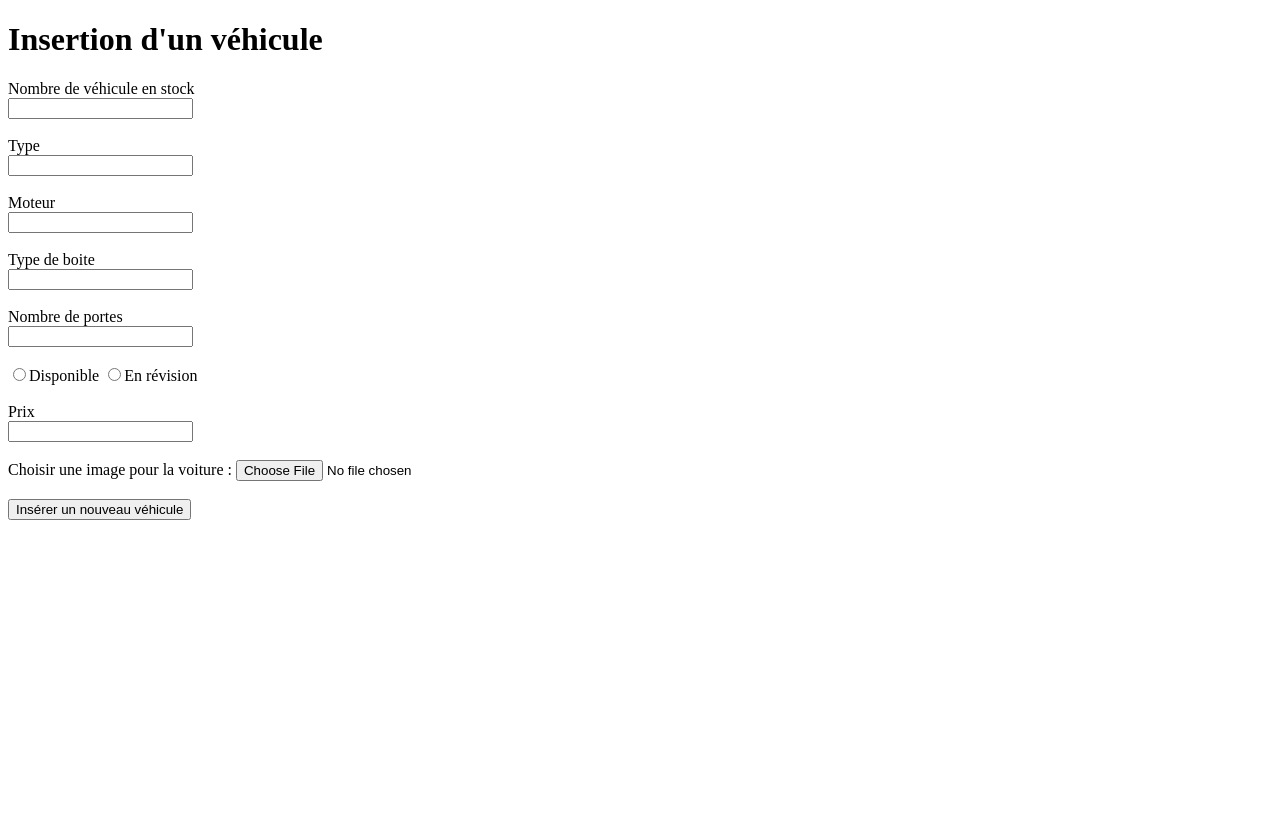
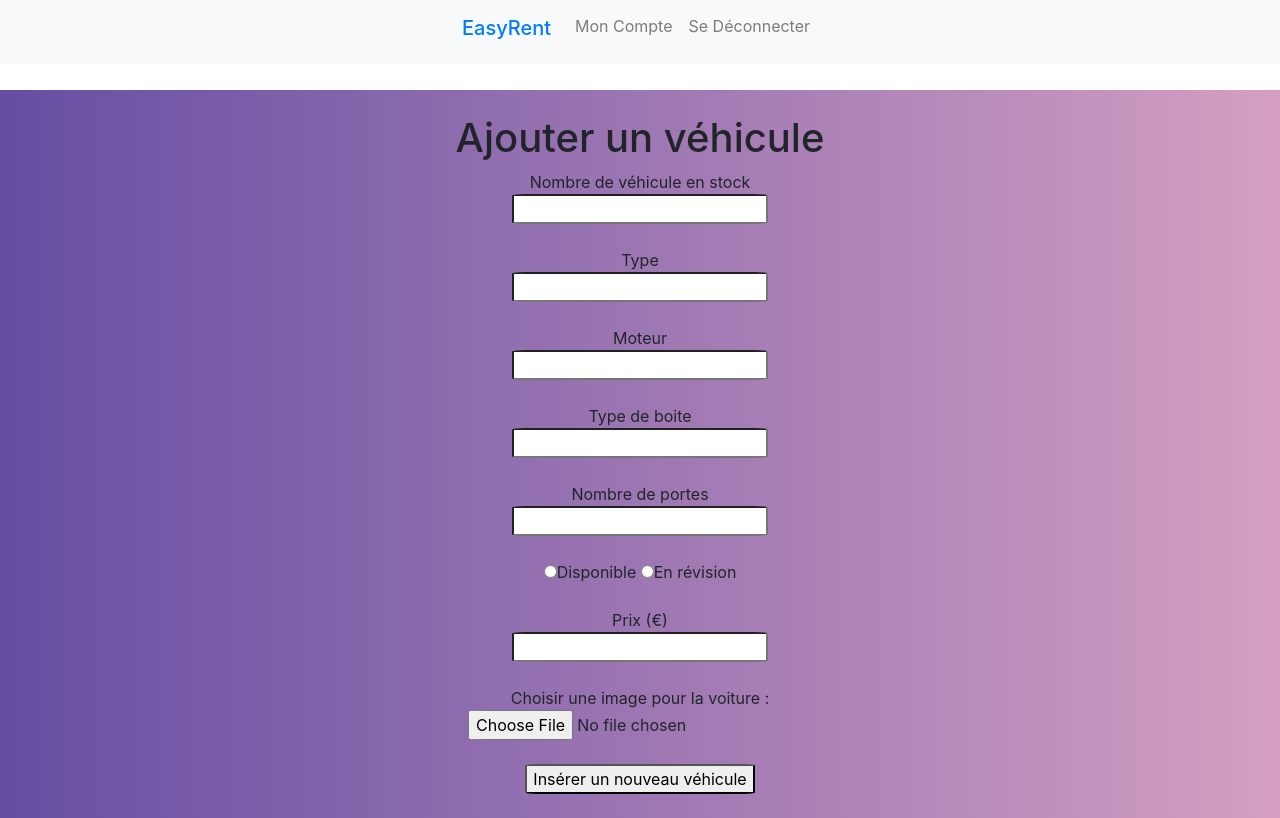
Before and after one commit to janik-1/PWEBLocations, a PHP site: page /vues/formvehicule.php in a window 1280 px wide. Before the commit the page ends 520 px from the top, so only its background shows below. Run offline with PHP 8.4, Linux system fonts and the light colour scheme; some libraries are stand-ins or nearby versions.

Commit message:
changement

```diff
--- a/modeles/loueur.php
+++ b/modeles/loueur.php
@@ -79,7 +79,7 @@ function calculentretotale(){
 
      while($row = $stmt2->fetch(PDO::FETCH_ASSOC)) :
         if ($row['nbdevoituredanslaflotte'] > 10){
-            $row['montant'] = $row['montant'] - ($row['montant'] * 0,1);
+            $row['montant'] = $row['montant'] - ($row['montant'] * 0.1);
             $s = $row['montant'] . ' euros pour l entreprise ' .$row['nom']. ' avec une réduction
             de 10%.' ;
             array_push($montantot,$s);
--- a/vues/abo.php
+++ b/vues/abo.php
@@ -12,7 +12,7 @@
   <link rel="stylesheet" href="./vues/css/style.css">
 </head>
 
-<body>
+<body class="bg3">
     <div class="container header-not-main" >
         <nav class="navbar navbar-expand-lg navbar-light bg-light fixed-top">
             <button class="navbar-toggler" type="button" data-toggle="collapse" data-target="#navbarNav" aria-controls="navbarNav" aria-expanded="false" aria-label="Toggle navigation">
@@ -61,7 +61,7 @@
             <?php
                 while($row = $stmt3->fetch(PDO::FETCH_ASSOC)) :
                 echo('<div class="row col-lg-4 col-sm-12 annonce">');
-                    echo '<img class="annonce-img img-fluid" src="./vues/images/' . $row['photo'] .  '"/>'; echo('</br>');
+                    echo '<img class="img-fluid" src="./vues/images/' . $row['photo'] .  '"/>'; echo('</br>');
                     echo("<input type='checkbox' name= 'idveh[]' value='".$row["id_vehicule"]."'>".$row["type"]."<br>");
                 echo('</div>');
                 endwhile;
--- a/vues/affnonabo.php
+++ b/vues/affnonabo.php
@@ -11,7 +11,7 @@
   <link rel="stylesheet" href="./vues/css/style.css">
 </head>
 
-<body>
+<body class="bg4">
     <div class="container header">
         <nav class="navbar navbar-expand-lg navbar-light bg-light fixed-top">
             <button class="navbar-toggler" type="button" data-toggle="collapse" data-target="#navbarNav" aria-controls="navbarNav" aria-expanded="false" aria-label="Toggle navigation">
@@ -36,7 +36,7 @@
             </div>
         </nav>
     </div>
-    <div class="bg jumbotron" style="padding-top: 150px;">
+    <div class="bg jumbotron indeximg" style="padding-top: 150px;">
         <div class="container">
             <div class="align-items-center row">
                 <div class="col-12">
@@ -67,7 +67,7 @@
                             echo ('Type de boite : ' . $t['boite']); echo('</br>');
                             echo ('Nombre De Portes : ' . $t['nbPortes']); echo('</br>');
                             echo htmlspecialchars('Etat: ' . $row['location']);  echo('</br>');
-                            echo '<img class="annonce-img img-fluid" src="./vues/images/' . $row['photo'] .  '"/>'; echo('</br>');
+                            echo '<img class="img-fluid pb-4" src="./vues/images/' . $row['photo'] .  '"/>'; echo('</br>');
                     echo('</div>');
                 endwhile;
             }
--- a/vues/css/style.css
+++ b/vues/css/style.css
@@ -42,8 +42,9 @@ nav{
     padding-bottom: 5%;
     border-radius: 3%;
     padding-right: 0.5em;
-    max-height: min-content;
-
+    max-width: 400px;
+    height: auto;
+    width: fit-content;
 }
 
 .text-titre{
@@ -54,13 +55,14 @@ nav{
 
 
 .annonce{
-    background-color: antiquewhite;
+    background-color: rgba(116, 209, 216, 0.178);
     border-radius: 4%;
     margin-right: 3em;
     padding-top: 0.5em;
     display: inline-block;
     background-clip: border-box;
     margin: 10px;
+    min-width: 400px;
 }
 
 .annonces{
@@ -103,6 +105,35 @@ input, textarea, select{
     height: 100%;
 }
 
+.formulaire{
+
+    background-image: url("../images/UltraVoilet.jpg");
+    margin-top: 10px;
+}
+
+hr{
+    width: 50%;
+    margin-left: auto;
+    margin-right: auto;
+    height: 5px;
+    background-color:#666;
+    opacity: 0.5;
+    border-radius: 50%;
+    margin-top: 20px;
+    margin-bottom: 20px;
+}
+
+.bg3{
+    background-image: url(../images/GradeGrey.jpg);
+}
+
+.bg4{
+    background-image: url(../images/Dull.jpg);
+}
+
+.indeximg{
+    min-height: 400px;
+}
 
 body, html {
     height: 100%;
--- a/vues/formvehicule.php
+++ b/vues/formvehicule.php
@@ -1,13 +1,46 @@
+<?php session_start()?>
 <!doctype html>
 <html lang="fr">
 
 <head>
   <meta charset="utf-8">
-  <title>Services pour les loueurs</title>
+  <title>Ajouter un Véhicule</title>
+  <script src="https://code.jquery.com/jquery-3.3.1.slim.min.js" integrity="sha384-q8i/X+965DzO0rT7abK41JStQIAqVgRVzpbzo5smXKp4YfRvH+8abtTE1Pi6jizo" crossorigin="anonymous"></script>
+    <script src="https://cdnjs.cloudflare.com/ajax/libs/popper.js/1.14.6/umd/popper.min.js" integrity="sha384-wHAiFfRlMFy6i5SRaxvfOCifBUQy1xHdJ/yoi7FRNXMRBu5WHdZYu1hA6ZOblgut" crossorigin="anonymous"></script>
+    <script src="https://stackpath.bootstrapcdn.com/bootstrap/4.2.1/js/bootstrap.min.js" integrity="sha384-B0UglyR+jN6CkvvICOB2joaf5I4l3gm9GU6Hc1og6Ls7i6U/mkkaduKaBhlAXv9k" crossorigin="anonymous"></script>
+  <link rel="stylesheet" href="https://cdn.jsdelivr.net/npm/bootstrap@4.5.3/dist/css/bootstrap.min.css" integrity="sha384-TX8t27EcRE3e/ihU7zmQxVncDAy5uIKz4rEkgIXeMed4M0jlfIDPvg6uqKI2xXr2" crossorigin="anonymous">
+
+  <link rel="stylesheet" href="./vues/css/style.css">
 </head>
 
 <body>
-<h1> Insertion d'un véhicule </h1>
+	<div class="container header-not-main" >
+        <nav class="navbar navbar-expand-lg navbar-light bg-light fixed-top">
+            <button class="navbar-toggler" type="button" data-toggle="collapse" data-target="#navbarNav" aria-controls="navbarNav" aria-expanded="false" aria-label="Toggle navigation">
+                <span class="navbar-toggler-icon"></span>
+            </button>
+            <div class="collapse navbar-collapse" id="navbarNav">
+                <ul class="navbar-nav mx-auto">
+                <li class="nav-item mx-auto titrepc">
+                    <span class="navbar-brand h1"> <a href="index.php">EasyRent</a> </span>
+                </li>
+                <li class="nav-item">
+					<form name="x" action="index.php?controle=loueur&action=pageloueur" method="post">
+                        <button type="submit" class="btn-link nav-link">Mon Compte</button>
+                    </form>
+                </li>
+                <li class="nav-item">
+                    <form name="x" action="index.php?controle=affnonabo&action=deco" method="post">
+                        <button type="submit" class="btn-link nav-link">Se Déconnecter</button>
+                    </form>
+                </li>
+                </ul>
+            </div>
+        </nav>
+    </div>
+	<div class="container-fluid formulaire text-center">
+		<br>
+		<h1> Ajouter un véhicule </h1>
 		<form method="POST" action="index.php?controle=loueur&action=inserermod" enctype="multipart/form-data">
 
 				Nombre de véhicule en stock    <br/>
@@ -33,22 +66,20 @@
 				<input type="radio"  name="disponible" value="en_revision"
 				>En révision
 				<br/><br/>
-         Prix    <br/>
+				Prix (€)    <br/>
 				<input 	name="prix" 	type="text"
 						value= " " />
 				<br/><br/>
 				Choisir une image pour la voiture :
+				<br>
 				<input type="file"
 							id="image" name="image"
 							accept="image/png, image/jpeg,image/jpg " >
 			<br/><br/>
 			<input type="submit" name ="submit" value="Insérer un nouveau véhicule">
-
-
-
-
-
-
+		</form>
+		<br>
+	</div>
 
 </body>
 </html>
```
Also changed, not shown: vues/loueur.php (+30 -27 lines), vues/images/Dull.jpg (added), vues/images/EveningNight.jpg (added), vues/images/GradeGrey.jpg (added), vues/images/PC-FARDEEN - images (3).jpg (deleted), vues/images/UltraVoilet.jpg (added). Lines whose indentation alone changed are shown as unchanged.
